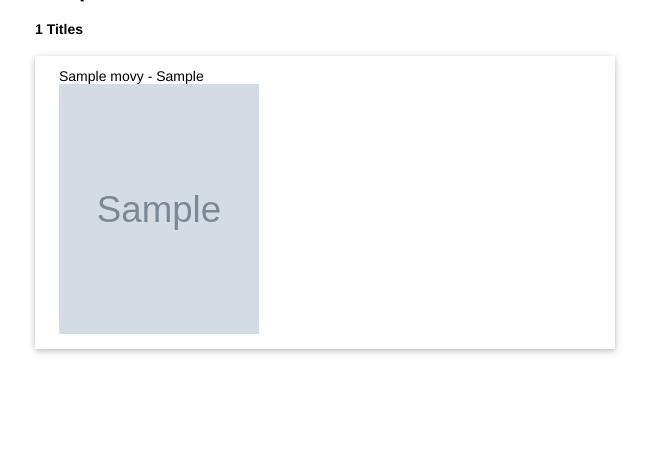
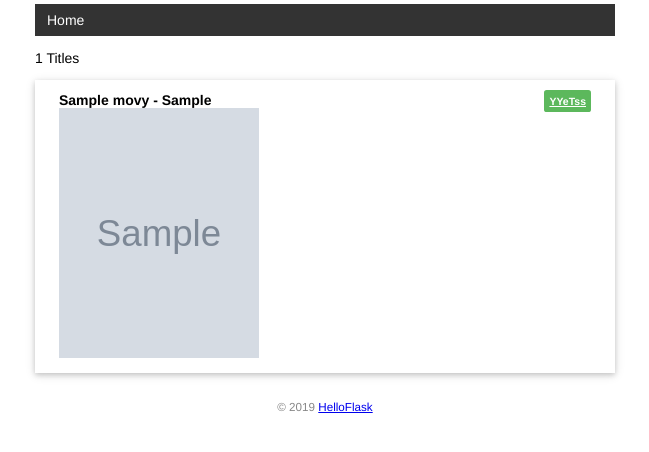
Before and after one commit to Rico-Go/watchlist, a Flask app: page / in a window 1280 px wide. Shown: the part 55-507 px from the top of the page, without its empty margins (315-964 px from the left). Run offline with Flask 2, Linux system fonts and the light colour scheme; tables that the repository leaves empty hold one stand-in row (values such as "Sample post"); grey boxes marked "Sample" are stand-in pictures.

Commit message:
Add base template and error template

```diff
--- a/app.py
+++ b/app.py
@@ -21,9 +21,21 @@ db = SQLAlchemy(app)
 
 @app.route('/')
 def user_page():
+    movies = Movies.query.all()
+    return render_template('index.html', movies=movies)
+
+
+@app.errorhandler(404)  # 传入要处理的错误代码
+def page_not_found(e):
+    return render_template('404.html'), 404
+
+
+# 由于404页面和index页面中都需要传入user变量，进行优化
+@app.context_processor
+def inject_user():
     user = User.query.first()
-    movies = Movies.query.all()
-    return render_template('index.html', name=user.name, movies=movies)
+    return dict(user=user)
+
 
 
 class User(db.Model):
--- a/static/style.css
+++ b/static/style.css
@@ -40,3 +40,47 @@ footer {
 .movie-list li:hover {
     background-color: #f8f9fa;
 }
+
+nav ul {
+    list-style-type: none;
+    margin: 0;
+    padding: 0;
+    overflow: hidden;
+    background-color: #333;
+}
+
+nav li {
+    float: left;
+}
+
+nav li a {
+    display: block;
+    color: white;
+    text-align: center;
+    padding: 8px 12px;
+    text-decoration: none;
+}
+
+nav li a:hover {
+    background-color: #111;
+}
+
+.float-right {
+    float: right;
+}
+
+.yyesst {
+    background-color: #5cb85c;
+}
+.yyes {
+    display: inline;
+    padding: .2em .6em .3em;
+    font-size: 75%;
+    font-weight: 700;
+    line-height: 1;
+    color: #fff;
+    text-align: center;
+    white-space: nowrap;
+    vertical-align: baseline;
+    border-radius: .25em;
+}
--- /dev/null
+++ b/templates/base.html
@@ -0,0 +1,28 @@
+<!DOCTYPE html>
+<html lang="en">
+<head>
+    {% block head %}
+    <meta charset="UTF-8">
+    <meta name="viewport" content="width=device-width, initial-scale=1.0">
+    <title>{{ user }}'s Watchlist</title>
+    <link rel="icon" href="{{ url_for('static', filename='favicon.jpg') }}">
+    <link rel="stylesheet" href="{{ url_for('static', filename='style.css') }}">
+    {% endblock %}
+</head>
+
+<body>
+    <h2>
+        <img alt="Avatar" class="avatar" src="{{ url_for('static', filename='favicon.jpg') }}">
+        {{ user.name }}'s Watchlist
+    </h2>
+    <nav>
+        <ul>
+            <li><a href="{{ url_for('user_page') }}">Home</a></li>
+        </ul>
+    </nav>
+    {% block content %}{% endblock %}
+    <footer>
+        <small>&copy; 2019 <a href="http://helloflask.com/tutorial">HelloFlask</a></small>
+    </footer>
+</body>
+</html>
--- a/templates/index.html
+++ b/templates/index.html
@@ -1,21 +1,17 @@
-<!DOCTYPE html>
-<html lang="en" xmlns="http://www.w3.org/1999/html">
-<head>
-    <meta charset="UTF-8">
-    <title>{{ name }}'s Watchlist</title>
-    <link rel="icon" href="{{ url_for('static', filename='favicon.jpg') }}">
-    <link rel="stylesheet" href="{{ url_for('static', filename='style.css') }}">
-</head>
-<body>
-    <img class='avatar' alt="Avatar" src="{{ url_for('static', filename='favicon.jpg') }}">
-    <h2>{{ name }}'s Watchlist</h2>
-    <h4>{{ movies|length }} Titles</h4>
+{% extends 'base.html' %}
+{% block content %}
+    <p>{{ movies|length }} Titles</p>
     <ul class="movie-list">
         {% for movie in movies %}
-            <li>{{ movie.title|capitalize }} - {{ movie.chinese }}
-                <br><img src={{ movie.image_url }} height="250" width="200">
-            </li>
+        <li style="font-weight: bolder">{{ movie.title }} - {{ movie.chinese }}
+            <span class="float-right">
+                <a class="yyes yyesst" style="padding: 5px" href="http://www.yyetss.com/Search/index/?s_keys={{ movie.title }}" target="_blank" title="Find this movie on yyetss">YYeTss</a>
+            </span>
+            <a href="http://www.yyetss.com/Search/index/?s_keys={{ movie.title }}">
+                <br><img src="{{ movie.image_url }}" height="250" width="200" >
+            </a>
+
+        </li>
         {% endfor %}
     </ul>
-</body>
-</html>
+{% endblock %}
```
Also changed, not shown: templates/404.html (added, +12 -0 lines).
